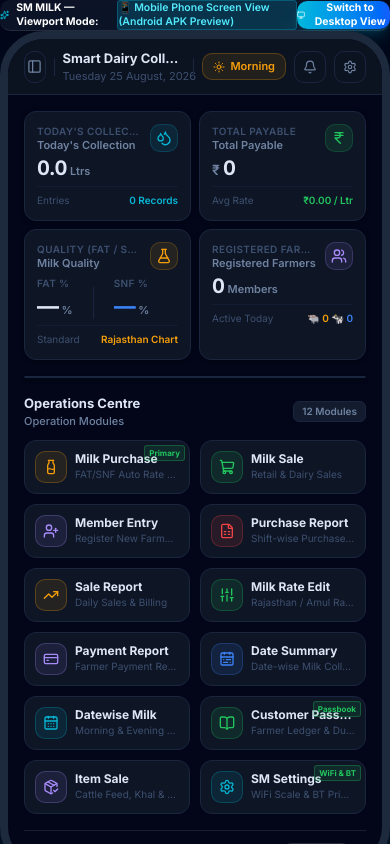
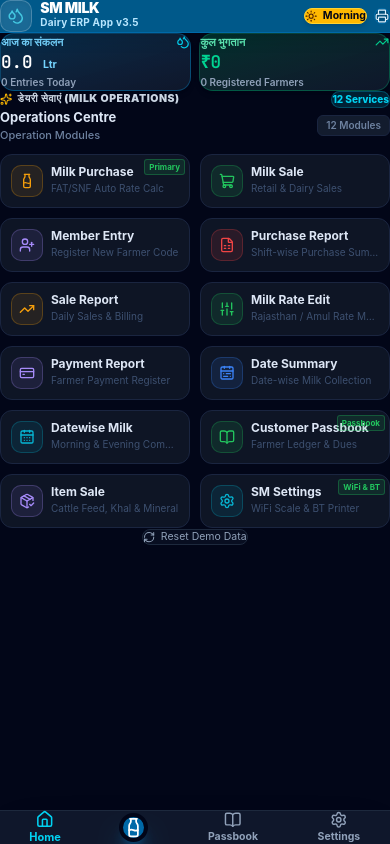
Before and after one commit to anupjangid401-tech/sm-milk-app, a Next.js app: page / in a window 390 px wide. Built offline with nearby package versions, Linux system fonts and the light colour scheme.

Commit message:
Redesign SM MILK into a True Native Mobile Android Application

```diff
--- a/src/app/page.tsx
+++ b/src/app/page.tsx
@@ -1,17 +1,22 @@
 "use client";
 
 import { useState, useEffect } from "react";
-import { RefreshCw, Smartphone, Monitor, Sparkles } from "lucide-react";
-
-// Layout
-import Sidebar from "@/components/layout/Sidebar";
-import TopBar from "@/components/layout/TopBar";
+import {
+  Milk,
+  Home as HomeIcon,
+  BookOpen,
+  Settings,
+  Sun,
+  Moon,
+  Printer,
+  Sparkles,
+  UserCheck,
+  Droplets,
+  TrendingUp,
+  RefreshCw,
+} from "lucide-react";
 
 // Dashboard components
-import KPICards from "@/components/dashboard/KPICards";
-import CollectionChart from "@/components/dashboard/CollectionChart";
-import ShiftBarChart from "@/components/dashboard/ShiftBarChart";
-import RecentTable from "@/components/dashboard/RecentTable";
 import ModuleGrid from "@/components/ModuleGrid";
 
 // Modals (all preserved)
@@ -42,8 +47,7 @@ import {
 
 export default function Home() {
   const [shift, setShift] = useState<ShiftType>("MORNING");
-  const [sidebarCollapsed, setSidebarCollapsed] = useState(false);
-  const [viewMode, setViewMode] = useState<'mobile' | 'desktop'>('mobile');
+  const [activeTab, setActiveTab] = useState<"home" | "purchase" | "passbook" | "settings">("home");
   const [activeModal, setActiveModal] = useState<string | null>(null);
 
   const [members, setMembers] = useState<Member[]>(INITIAL_MEMBERS);
@@ -54,13 +58,13 @@ export default function Home() {
   // Load from localStorage on mount
   useEffect(() => {
     try {
-      const savedMembers   = localStorage.getItem("sm_members");
+      const savedMembers = localStorage.getItem("sm_members");
       const savedPurchases = localStorage.getItem("sm_purchases");
-      const savedSales     = localStorage.getItem("sm_sales");
+      const savedSales = localStorage.getItem("sm_sales");
       const savedItemSales = localStorage.getItem("sm_item_sales");
-      if (savedMembers)   setMembers(JSON.parse(savedMembers));
+      if (savedMembers) setMembers(JSON.parse(savedMembers));
       if (savedPurchases) setPurchases(JSON.parse(savedPurchases));
-      if (savedSales)     setSales(JSON.parse(savedSales));
+      if (savedSales) setSales(JSON.parse(savedSales));
       if (savedItemSales) setItemSales(JSON.parse(savedItemSales));
     } catch (err) {
       console.error("Failed to load local state", err);
@@ -91,135 +95,154 @@ export default function Home() {
     localStorage.setItem("sm_item_sales", JSON.stringify(updated));
   };
 
-  // Today's purchases only (for KPI)
+  // Summary Metrics
   const todayStr = new Date().toISOString().split("T")[0];
   const todayPurchases = purchases.filter((p) => p.date === todayStr);
+  const totalLitersToday = todayPurchases.reduce((acc, curr) => acc + curr.liters, 0);
+  const totalPayoutToday = todayPurchases.reduce((acc, curr) => acc + curr.totalAmount, 0);
 
   return (
-    <div className={`min-h-screen bg-slate-950 text-slate-100 flex flex-col justify-center items-center ${viewMode === 'mobile' ? 'py-4' : 'p-0'}`}>
+    <div className="w-full min-h-screen bg-slate-950 text-slate-100 flex flex-col justify-between overflow-x-hidden font-sans">
+      {/* ── NATIVE MOBILE APP HEADER BAR ── */}
+      <header className="sticky top-0 z-40 bg-sky-800 text-white px-4 py-3 flex items-center justify-between shadow-lg border-b border-sky-700">
+        <div className="flex items-center gap-2.5">
+          <div className="w-9 h-9 rounded-xl bg-white/10 flex items-center justify-center border border-white/20 shadow-inner">
+            <Droplets className="w-5 h-5 text-cyan-300 animate-pulse" />
+          </div>
+          <div>
+            <h1 className="font-black text-base tracking-tight leading-none text-white">SM MILK</h1>
+            <p className="text-[10px] font-bold text-sky-200 mt-0.5 tracking-wide">Dairy ERP App v3.5</p>
+          </div>
+        </div>
 
-      {/* View Mode Bar for localhost testing */}
-      <div className="w-full max-w-5xl px-4 py-2 flex items-center justify-between bg-slate-900/80 border-b border-white/10 text-xs mb-2 rounded-xl backdrop-blur-md">
+        {/* Shift & Bluetooth Printer Status */}
         <div className="flex items-center gap-2">
-          <Sparkles className="w-4 h-4 text-cyan-400" />
-          <span className="font-bold text-white">SM MILK — Viewport Mode:</span>
-          <span className="text-cyan-300 font-semibold px-2 py-0.5 rounded bg-cyan-500/20 border border-cyan-500/30">
-            {viewMode === 'mobile' ? '📱 Mobile Phone Screen View (Android APK Preview)' : '🖥️ Desktop Command Center'}
+          <button
+            onClick={() => setShift((s) => (s === "MORNING" ? "EVENING" : "MORNING"))}
+            className={`px-3 py-1.5 rounded-xl text-xs font-bold flex items-center gap-1.5 border transition-all ${
+              shift === "MORNING"
+                ? "bg-amber-400 text-slate-950 border-amber-300 shadow-md"
+                : "bg-indigo-900 text-indigo-100 border-indigo-700"
+            }`}
+          >
+            {shift === "MORNING" ? <Sun className="w-3.5 h-3.5 text-amber-950" /> : <Moon className="w-3.5 h-3.5 text-indigo-300" />}
+            <span>{shift === "MORNING" ? "Morning" : "Evening"}</span>
+          </button>
+
+          <button
+            onClick={() => setActiveModal("sm-settings")}
+            className="p-2 rounded-xl bg-sky-900/60 hover:bg-sky-700 border border-sky-600/50 text-sky-100"
+            title="Printer & Weight Settings"
+          >
+            <Printer className="w-4 h-4" />
+          </button>
+        </div>
+      </header>
+
+      {/* ── MAIN MOBILE CONTENT AREA ── */}
+      <main className="flex-1 overflow-y-auto px-3.5 py-3 space-y-4 pb-20">
+        {/* Mobile Quick Stats Banner */}
+        <div className="grid grid-cols-2 gap-2.5">
+          <div className="bg-gradient-to-br from-sky-900/60 to-slate-900 p-3 rounded-2xl border border-sky-500/30 shadow-md">
+            <div className="flex items-center justify-between text-[11px] font-extrabold text-sky-300">
+              <span>आज का संकलन</span>
+              <Droplets className="w-4 h-4 text-cyan-400" />
+            </div>
+            <div className="text-xl font-black text-white font-mono mt-1">
+              {totalLitersToday.toFixed(1)} <span className="text-xs text-sky-300 font-sans font-bold">Ltr</span>
+            </div>
+            <div className="text-[10px] text-slate-400 mt-1 font-semibold">
+              {todayPurchases.length} Entries Today
+            </div>
+          </div>
+
+          <div className="bg-gradient-to-br from-emerald-900/60 to-slate-900 p-3 rounded-2xl border border-emerald-500/30 shadow-md">
+            <div className="flex items-center justify-between text-[11px] font-extrabold text-emerald-300">
+              <span>कुल भुगतान</span>
+              <TrendingUp className="w-4 h-4 text-emerald-400" />
+            </div>
+            <div className="text-xl font-black text-emerald-400 font-mono mt-1">
+              ₹{totalPayoutToday.toFixed(0)}
+            </div>
+            <div className="text-[10px] text-slate-400 mt-1 font-semibold">
+              {members.length} Registered Farmers
+            </div>
+          </div>
+        </div>
+
+        {/* 12 Operations Grid */}
+        <div>
+          <div className="flex items-center justify-between px-1 mb-2">
+            <h2 className="text-xs font-black uppercase tracking-wider text-slate-300 flex items-center gap-1.5">
+              <Sparkles className="w-3.5 h-3.5 text-amber-400" />
+              <span>डेयरी सेवाएं (Milk Operations)</span>
+            </h2>
+            <span className="text-[10px] font-extrabold text-cyan-400 bg-cyan-500/15 px-2 py-0.5 rounded-full border border-cyan-500/30">
+              12 Services
             </span>
           </div>
 
-        <button
-          onClick={() => setViewMode(v => v === 'mobile' ? 'desktop' : 'mobile')}
-          className="flex items-center gap-1.5 px-3 py-1.5 rounded-xl font-extrabold bg-gradient-to-r from-cyan-500 to-blue-600 text-white shadow-lg shadow-cyan-500/20 hover:scale-105 transition-all cursor-pointer"
-        >
-          {viewMode === 'mobile' ? (
-            <>
-              <Monitor className="w-3.5 h-3.5" />
-              <span>Switch to Desktop View</span>
-            </>
-          ) : (
-            <>
-              <Smartphone className="w-3.5 h-3.5" />
-              <span>Switch to Mobile View</span>
-            </>
-          )}
-        </button>
+          <ModuleGrid onSelectModule={(id) => setActiveModal(id)} />
         </div>
 
-      {/* Main Container Wrapper */}
-      <div
-        className={`w-full transition-all duration-300 ease-in-out relative flex flex-col ${
-          viewMode === 'mobile'
-            ? 'max-w-[430px] min-h-[840px] h-[840px] rounded-[44px] overflow-hidden border-[8px] border-slate-800 shadow-2xl shadow-cyan-500/20 bg-slate-950'
-            : 'max-w-full min-h-screen bg-slate-950'
-        }`}
-      >
-        <div className="app-shell flex-1">
-          {/* Sidebar */}
-          {viewMode === 'desktop' && (
-            <Sidebar
-              collapsed={sidebarCollapsed}
-              onToggle={() => setSidebarCollapsed((v) => !v)}
-              onOpenSettings={() => setActiveModal("sm-settings")}
-            />
-          )}
-
-          {/* Main area */}
-          <div className="main-area flex-1">
-            {/* TopBar */}
-            <TopBar
-              currentShift={shift}
-              onToggleShift={() => setShift((s) => (s === "MORNING" ? "EVENING" : "MORNING"))}
-              onOpenSettings={() => setActiveModal("sm-settings")}
-              onToggleSidebar={() => setSidebarCollapsed((v) => !v)}
-              purchaseCount={todayPurchases.length}
-            />
-
-            {/* Dashboard content */}
-            <main className="page-content overflow-y-auto no-scrollbar pb-16">
-              {/* KPI Cards */}
-              <KPICards purchases={todayPurchases} memberCount={members.length} />
-
-              {/* Charts Row (Only in Desktop view or optimized in mobile) */}
-              {viewMode === 'desktop' && (
-                <div className="charts-grid">
-                  <CollectionChart purchases={purchases} />
-                  <ShiftBarChart purchases={todayPurchases} />
-                </div>
-              )}
-
-              {/* Recent Entries Table */}
-              <RecentTable
-                purchases={purchases}
-                onOpenPurchase={() => setActiveModal("milk-purchase")}
-              />
-
-              {/* Operations Module Grid */}
-              <ModuleGrid onSelectModule={(id) => setActiveModal(id)} />
-
-              {/* Footer reset */}
-              <div
-                style={{
-                  display: "flex",
-                  justifyContent: "space-between",
-                  alignItems: "center",
-                  padding: "12px 16px",
-                  borderTop: "1px solid rgba(255,255,255,0.1)",
-                  fontSize: 11,
-                  color: "#94a3b8",
-                }}
-              >
-                <span>SM MILK Mobile ERP v3.5</span>
+        {/* Reset Data Footer */}
+        <div className="pt-2 text-center">
           <button
             onClick={() => {
-                    if (confirm("Reset demo data? All data will be cleared.")) {
+              if (confirm("Reset demo data? All records will be cleared.")) {
                 localStorage.clear();
                 window.location.reload();
               }
             }}
-                  style={{
-                    display: "flex",
-                    alignItems: "center",
-                    gap: 5,
-                    cursor: "pointer",
-                    background: "none",
-                    border: "1px solid rgba(255,255,255,0.15)",
-                    borderRadius: 8,
-                    padding: "4px 10px",
-                    color: "#94a3b8",
-                    fontSize: 11,
-                  }}
+            className="inline-flex items-center gap-1.5 text-xs text-slate-400 hover:text-red-400 px-3 py-1.5 rounded-xl border border-slate-800 bg-slate-900/50"
           >
-                  <RefreshCw size={11} />
-                  Reset
+            <RefreshCw className="w-3.5 h-3.5" />
+            <span>Reset Demo Data</span>
           </button>
         </div>
       </main>
-          </div>
-        </div>
-      </div>
 
-      {/* ── ALL MODALS (fully preserved) ── */}
+      {/* ── NATIVE MOBILE BOTTOM NAVIGATION BAR ── */}
+      <nav className="fixed bottom-0 left-0 right-0 z-40 bg-slate-900 border-t border-slate-800 px-4 py-2 flex items-center justify-around shadow-2xl backdrop-blur-lg">
+        <button
+          onClick={() => setActiveTab("home")}
+          className={`flex flex-col items-center gap-0.5 text-xs font-bold transition-all ${
+            activeTab === "home" ? "text-cyan-400 scale-105" : "text-slate-400"
+          }`}
+        >
+          <HomeIcon className="w-5 h-5" />
+          <span>Home</span>
+        </button>
+
+        <button
+          onClick={() => setActiveModal("milk-purchase")}
+          className="flex flex-col items-center gap-0.5 text-xs font-extrabold text-amber-400 -mt-4 bg-sky-700 hover:bg-sky-600 text-white p-3 rounded-full border-4 border-slate-950 shadow-xl shadow-sky-600/50 active:scale-95 transition-all"
+        >
+          <Milk className="w-6 h-6" />
+        </button>
+
+        <button
+          onClick={() => setActiveModal("customer-passbook")}
+          className={`flex flex-col items-center gap-0.5 text-xs font-bold transition-all ${
+            activeTab === "passbook" ? "text-cyan-400 scale-105" : "text-slate-400"
+          }`}
+        >
+          <BookOpen className="w-5 h-5" />
+          <span>Passbook</span>
+        </button>
+
+        <button
+          onClick={() => setActiveModal("sm-settings")}
+          className={`flex flex-col items-center gap-0.5 text-xs font-bold transition-all ${
+            activeTab === "settings" ? "text-cyan-400 scale-105" : "text-slate-400"
+          }`}
+        >
+          <Settings className="w-5 h-5" />
+          <span>Settings</span>
+        </button>
+      </nav>
+
+      {/* ── MODALS & FULL SCREEN SCREENS ── */}
       {activeModal === "milk-purchase" && (
         <MilkPurchaseModal
           members={members}
```
Lines whose indentation alone changed are shown as unchanged.
